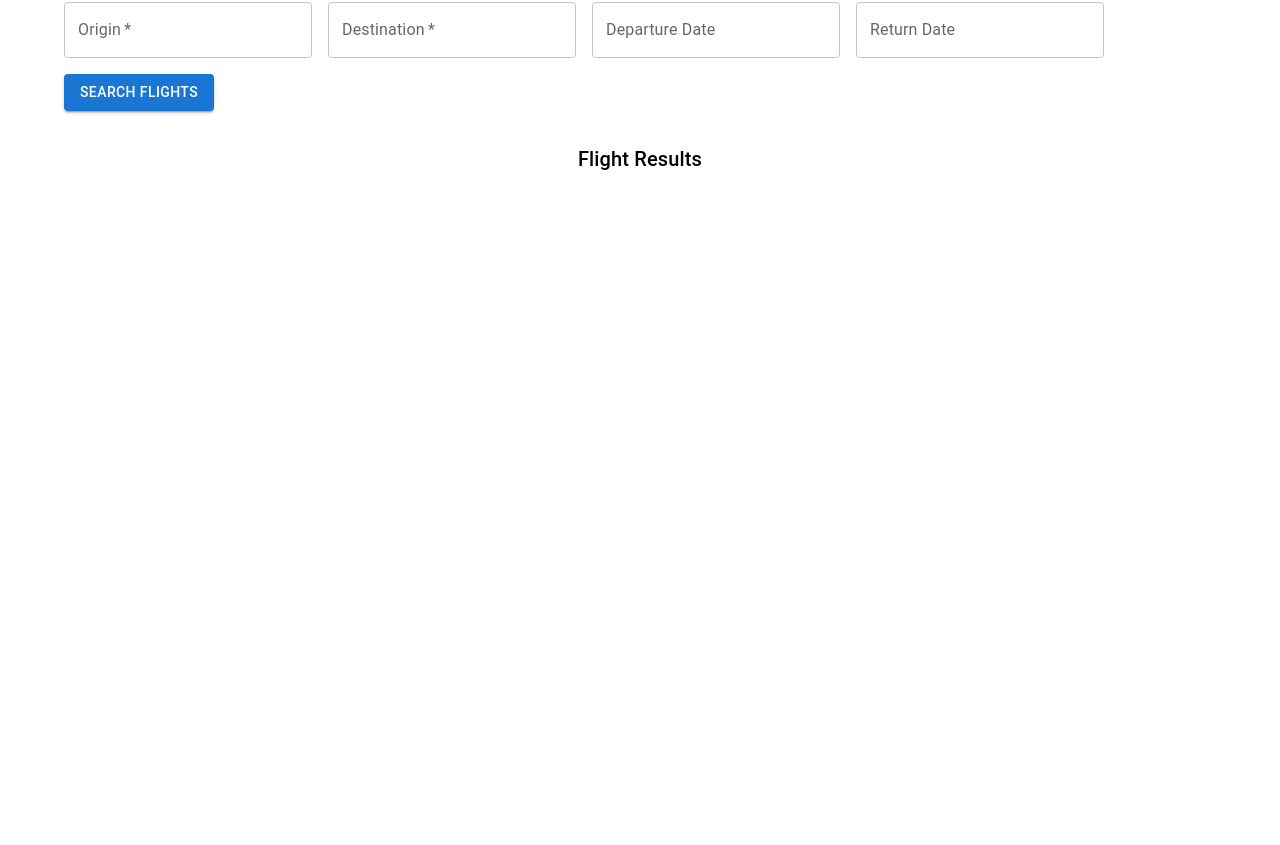
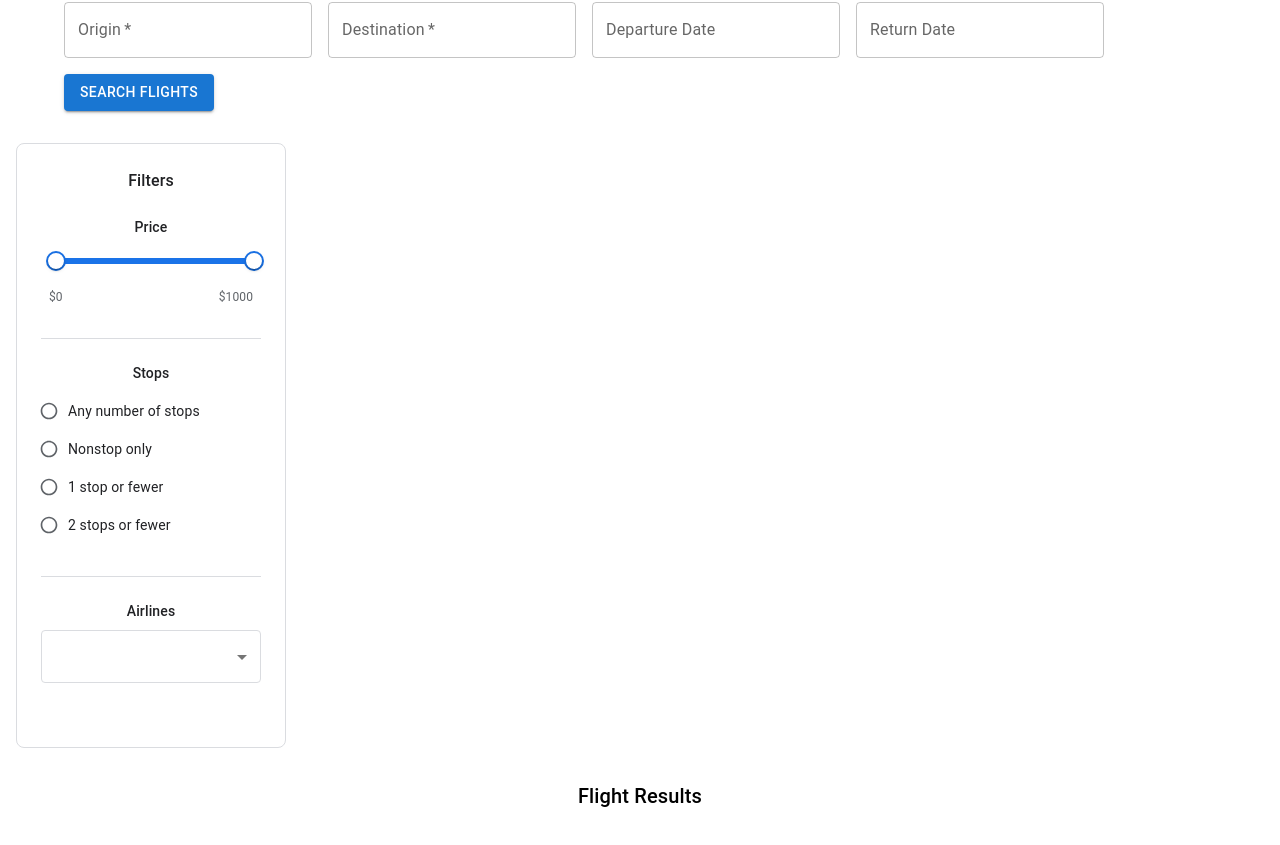
Before and after one commit to bilalsaeed232/clone-google-flights, a React (Create React App) app: page / in a window 1280 px wide. Shown: the part 830-1675 px from the top of the page. Before the commit the page ends 1053 px from the top, so only its background shows below. Built offline with nearby package versions, Linux system fonts and the light colour scheme.

Commit message:
Styled Filter Component

```diff
--- a/src/App.js
+++ b/src/App.js
@@ -2,7 +2,7 @@ import { useState } from 'react';
 
 import SearchForm from './components/SearchForm';
 import FlightResults from './components/FlightResults';
-
+import Filters from './components/Filters';
 import './App.css';
 
 function App() {
@@ -33,6 +33,7 @@ function App() {
       </header>
       <main className="App-main">
         <SearchForm onSearch={handleSearch} />
+        <Filters />
         <FlightResults flights={flights} />
       </main>
       <footer className="App-footer">
--- /dev/null
+++ b/src/components/Filters.jsx
@@ -0,0 +1,85 @@
+import React, { useState } from 'react'
+import { Slider, FormControlLabel, MenuItem, RadioGroup, Radio } from '@mui/material'
+import {
+    FilterContainer,
+    FilterContent,
+    FilterTitle,
+    FilterSection,
+    SectionTitle,
+    PriceDisplay,
+    PriceText,
+    StyledSelect,
+    sliderStyles,
+    radioGroupStyles,
+    menuProps
+} from './styles/FiltersStyles'
+
+const Filters = () => {
+    const [priceRange, setPriceRange] = useState([0, 1000]);
+    const [stops, setStops] = useState([]);
+    const [airlines, setAirlines] = useState([]);
+
+    const handlePriceChange = (event, newValue) => {
+        setPriceRange(newValue);
+    };
+
+    const handleStopsChange = (event) => {
+        setStops(event.target.value);
+    }
+
+    return (
+        <FilterContainer elevation={0}>
+            <FilterContent>
+                <FilterTitle variant='h6'>Filters</FilterTitle>
+
+                {/* Price range filter */}
+                <FilterSection>
+                    <SectionTitle>Price</SectionTitle>
+                    <Slider
+                        min={0}
+                        max={1000}
+                        onChange={handlePriceChange}
+                        value={priceRange}
+                        valueLabelDisplay="auto"
+                        sx={sliderStyles}
+                    />
+                    <PriceDisplay>
+                        <PriceText>${priceRange[0]}</PriceText>
+                        <PriceText>${priceRange[1]}</PriceText>
+                    </PriceDisplay>
+                </FilterSection>
+
+                {/* Stops filter */}
+                <FilterSection>
+                    <SectionTitle>Stops</SectionTitle>
+                    <RadioGroup
+                        value={stops}
+                        onChange={handleStopsChange}
+                        sx={radioGroupStyles}
+                    >
+                        <FormControlLabel value="any" control={<Radio size="small" />} label="Any number of stops" />
+                        <FormControlLabel value="non-stop" control={<Radio size="small" />} label="Nonstop only"/>
+                        <FormControlLabel value="1-stop" control={<Radio size="small" />} label="1 stop or fewer" />
+                        <FormControlLabel value="2-stops" control={<Radio size="small" />} label="2 stops or fewer" />
+                    </RadioGroup>
+                </FilterSection>
+
+                {/* Airlines filter */}
+                <FilterSection>
+                    <SectionTitle>Airlines</SectionTitle>
+                    <StyledSelect
+                        multiple
+                        value={airlines}
+                        onChange={(e) => setAirlines(e.target.value)}
+                        MenuProps={menuProps}
+                    >
+                        <MenuItem value="Airline 1">Airline 1</MenuItem>
+                        <MenuItem value="Airline 2">Airline 2</MenuItem>
+                    </StyledSelect>
+                </FilterSection>
+            </FilterContent>
+        </FilterContainer>
+    )
+}
+
+export default Filters
--- /dev/null
+++ b/src/components/styles/FiltersStyles.js
@@ -0,0 +1,107 @@
+import { styled } from '@mui/material/styles';
+import { Box, Typography, Paper, Select } from '@mui/material';
+
+export const FilterContainer = styled(Paper)({
+    width: '268px',
+    border: '1px solid #dadce0',
+    borderRadius: '8px',
+    backgroundColor: '#fff',
+    padding: 0,
+    margin: '16px'
+});
+
+export const FilterContent = styled(Box)({
+    padding: '24px 24px 16px'
+});
+
+export const FilterTitle = styled(Typography)({
+    fontSize: '16px',
+    fontWeight: 500,
+    color: '#202124',
+    marginBottom: '24px'
+});
+
+export const FilterSection = styled(Box)(({ theme }) => ({
+    marginBottom: '32px',
+    '&:not(:first-of-type)': {
+        borderTop: '1px solid #dadce0',
+        paddingTop: '24px'
+    }
+}));
+
+export const SectionTitle = styled(Typography)({
+    fontSize: '14px',
+    fontWeight: 500,
+    color: '#202124',
+    marginBottom: '8px'
+});
+
+export const PriceDisplay = styled(Box)({
+    display: 'flex',
+    justifyContent: 'space-between',
+    paddingLeft: '8px',
+    paddingRight: '8px',
+    marginTop: '8px'
+});
+
+export const PriceText = styled(Typography)({
+    fontSize: '12px',
+    color: '#5f6368'
+});
+
+export const StyledSelect = styled(Select)({
+    width: '100%',
+    marginBottom: '16px',
+    fontSize: '14px',
+    '& .MuiOutlinedInput-notchedOutline': {
+        borderColor: '#dadce0'
+    },
+    '&:hover .MuiOutlinedInput-notchedOutline': {
+        borderColor: '#202124'
+    },
+    '&.Mui-focused .MuiOutlinedInput-notchedOutline': {
+        borderColor: '#1a73e8'
+    }
+});
+
+export const sliderStyles = {
+    color: '#1a73e8',
+    width: "90%",
+    marginLeft: '8px',
+    '& .MuiSlider-thumb': {
+        height: 20,
+        width: 20,
+        backgroundColor: '#fff',
+        border: '2px solid currentColor',
+        '&:hover': {
+            boxShadow: '0 0 0 8px rgba(26, 115, 232, 0.16)'
+        }
+    },
+    '& .MuiSlider-rail': {
+        backgroundColor: '#dadce0'
+    }
+};
+
+export const radioGroupStyles = {
+    '& .MuiRadio-root': {
+        color: '#5f6368',
+        '&.Mui-checked': {
+            color: '#1a73e8'
+        }
+    },
+    '& .MuiFormControlLabel-label': {
+        fontSize: '14px',
+        color: '#202124'
+    }
+};
+
+export const menuProps = {
+    PaperProps: {
+        sx: {
+            '& .MuiMenuItem-root': {
+                fontSize: '14px',
+                color: '#202124'
+            }
+        }
+    }
+};
```
